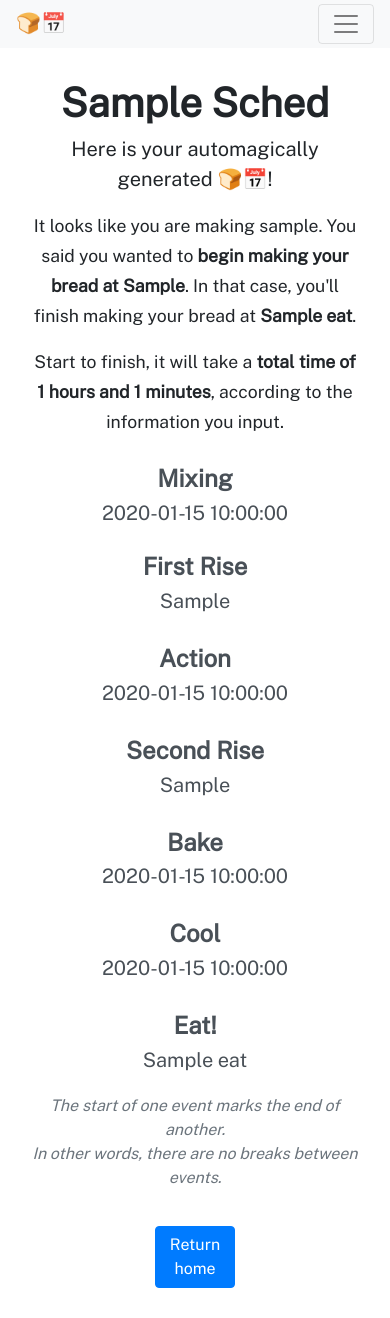
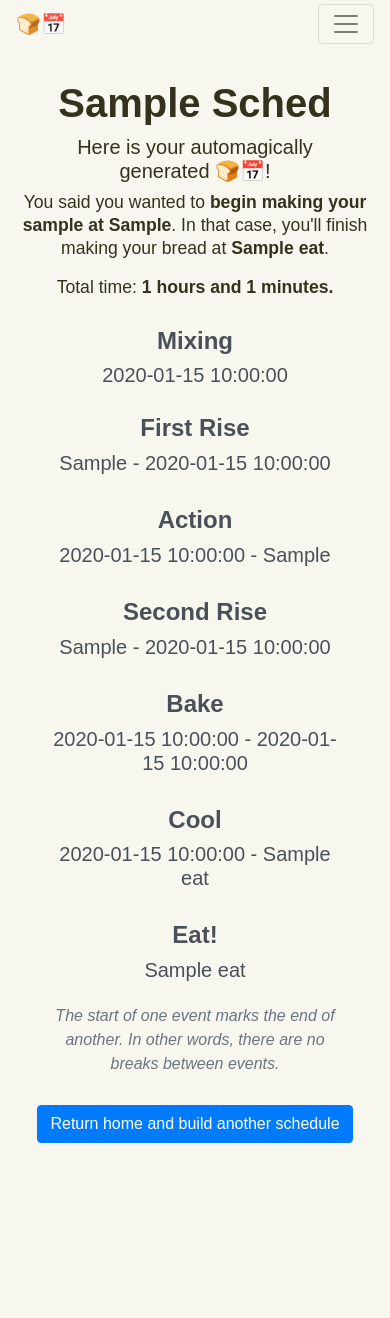
Before and after one commit to jakebox/breadsched, a Flask app: template app/templates/output.html in a window 390 px wide. After the commit the page ends 1143 px from the top, so only its background shows below. Run offline with Flask 2, Linux system fonts and the light colour scheme; the template is opened without the code that fills it: most values are stand-ins (such as "Sample title", 1, 10 or a date in 2020); some libraries are stand-ins or nearby versions.

Commit message:
Visual overhaul, mobile optimization

```diff
--- a/app/templates/base.html
+++ b/app/templates/base.html
@@ -6,6 +6,8 @@
         <meta name="viewport" content="width=device-width, initial-scale=1, shrink-to-fit=no, user-scalable=no">
 
         <link rel="stylesheet" href="https://stackpath.bootstrapcdn.com/bootstrap/4.3.1/css/bootstrap.min.css" integrity="sha384-ggOyR0iXCbMQv3Xipma34MD+dH/1fQ784/j6cY/iJTQUOhcWr7x9JvoRxT2MZw1T" crossorigin="anonymous">
+
+
 
 		<link rel="stylesheet" href="https://cdnjs.cloudflare.com/ajax/libs/flatpickr/4.2.3/flatpickr.css">
 
@@ -18,18 +20,43 @@
              font-size: 100%;
          }
 
-         body {
-             font-family: 'Public Sans', sans-serif;
+         /* body {
+            font-family: 'Public Sans', sans-serif;
+            font-size: 110%;
+            padding-top: 4.5em;
+            text-align: center;
+            line-height: 170%;
+			color: #34321C;
+			background-color: #F7F7F0;
+			}
+		  */
+
+		 body {
+			 color: #34321C;
+			 font-family: "Avenir Next", "Avenir", sans-serif;
              font-size: 110%;
              padding-top: 4.5em;
              text-align: center;
-             line-height: 170%;
-         }
+             line-height: 130%;
+			 color: #34321C;
+			 background: #F7F7F0;
+		 }
 
+		 strong {
+			 font-weight: 600;
+		 }
+
+		 h1, h2, h3 {
+			 display: inline-block;
+		 }
 
          input {
              text-align: center;
          }
+
+		 label {
+			 font-weight: 500 !important;
+		 }
 
          .form-control {
              font-size: 1.1rem;
@@ -60,6 +87,24 @@
              position: absolute;
          }
 
+		 .navbar-color-mine {
+			 background-color: #F7F7F0;
+		 }
+
+		 .list-group-mine .list-group-item {
+			 background-color: #F7F7F0;
+		 }
+
+
+		 .disable-dbl-tap-zoom {
+			 touch-action: manipulation;
+		 }
+
+		 .nav-link {
+			 font-weight: 500;
+		 }
+
+
          {% block style %}
          {% endblock %}
         </style>
@@ -69,7 +114,7 @@
 
     <body {% block body_attrs %}{% endblock %}>
 
-        <nav class="navbar navbar-expand-sm navbar-light bg-light fixed-top py-1">
+	<nav class="navbar navbar-expand-sm navbar-light navbar-color-mine fixed-top py-1">
             <a class="navbar-brand" href="/">&#x1F35E;&#x1F4C5;</a>
             <button class="navbar-toggler" type="button" data-toggle="collapse" data-target="#navbarNavAltMarkup" aria-controls="navbarNavAltMarkup" aria-expanded="false" aria-label="Toggle navigation">
                 <span class="navbar-toggler-icon"></span>
@@ -81,12 +126,12 @@
                     <!-- <a class="nav-item nav-link" type="button" onclick="challahFill();">Challah</a>
 					-->
 					<li class="nav-item dropdown">
-						<a class="nav-link dropdown-toggle" href="#" id="navbarDropdown" role="button" data-toggle="dropdown" aria-haspopup="true" aria-expanded="false">
+						<a class="nav-link dropdown-toggle disable-dbl-tap-zoom" href="#" id="navbarDropdown" role="button" data-toggle="dropdown" aria-haspopup="true" aria-expanded="false">
 							Presets
 						</a>
 						<div class="dropdown-menu" aria-labelledby="navbarDropdown">
-							<a class="dropdown-item" type="button" onclick="clearFill();">Clear forms</a>
-							<a class="dropdown-item" type="button" onclick="challahFill();">Challah</a>
+							<a class="dropdown-item" onclick="clearFill();">Clear forms</a>
+							<a class="dropdown-item" onclick="challahFill();">Challah</a>
 							<a class="dropdown-item disabled" href="#">More bread in succes</a>
 						</div>
 					</li>
@@ -103,7 +148,6 @@
         </main>
 
         <script src="https://code.jquery.com/jquery-3.3.1.slim.min.js" integrity="sha384-q8i/X+965DzO0rT7abK41JStQIAqVgRVzpbzo5smXKp4YfRvH+8abtTE1Pi6jizo" crossorigin="anonymous"></script>
-        <script src="https://cdnjs.cloudflare.com/ajax/libs/popper.js/1.14.7/umd/popper.min.js" integrity="sha384-UO2eT0CpHqdSJQ6hJty5KVphtPhzWj9WO1clHTMGa3JDZwrnQq4sF86dIHNDz0W1" crossorigin="anonymous"></script>
         <script src="https://stackpath.bootstrapcdn.com/bootstrap/4.3.1/js/bootstrap.min.js" integrity="sha384-JjSmVgyd0p3pXB1rRibZUAYoIIy6OrQ6VrjIEaFf/nJGzIxFDsf4x0xIM+B07jRM" crossorigin="anonymous"></script>
 
     </body>
--- a/app/templates/output.html
+++ b/app/templates/output.html
@@ -4,27 +4,33 @@
 
 <main role="main" class="container">
 
-    <h1 style="font-weight: 700;">{{ bread_object.bread_kind }} Sched</h1>
+    <h1 style="font-weight: 700;">{{ bread_object.bread_kind }} Sched</h1><br>
 
-    <p class="lead">Here is your automagically generated &#x1F35E;&#x1F4C5;!<br></p>
+    <h5>Here is your automagically generated &#x1F35E;&#x1F4C5;!</h5>
 
-    It looks like you are making {{ bread_object.bread_kind.lower() }}.
+	<div class="row justify-content-center">
+		<div class="col-*">
+			<p>
 
-    {% if target_time %}
-    To have it ready by {{ bread_object.schedule.get('eat') }} like you wanted, the <strong>latest you could start making your bread is {{ latest_possible_start }}.</strong><br>
-    {% endif %}
+				{% if target_time %}
+				To have your {{ bread_object.bread_kind.lower() }}  it ready by {{ bread_object.schedule.get('eat') }} like you wanted, <br>the latest you could start making your bread is {{ latest_possible_start }}.
+				{% endif %}
 
-    {% if not target_time %}
-    You said you wanted to <strong>begin making your bread at {{ latest_possible_start }}</strong>. In that case, you'll finish making your bread at <strong>{{ bread_object.schedule.get('eat') }}</strong>.<br>
-    {% endif %}
+				{% if not target_time %}
+				You said you wanted to <strong>begin making your {{  bread_object.bread_kind.lower()  }} at {{ latest_possible_start }}</strong>. In that case, you'll finish making your bread at <strong>{{ bread_object.schedule.get('eat') }}</strong>.<br>
+				{% endif %}
+			</p>
 
-	</p>
+			<!-- <p>Start to finish, it will take a <strong>total time of {{ total_rise_hours }} hours and {{ total_rise_mins }} minutes</strong>, according to the information you input.</p> -->
+			<p>Total time: <strong>{{ total_rise_hours }} hours and {{ total_rise_mins }} minutes.</strong></p>
+
+		</div>
+	</div>
 
 
-    <p>Start to finish, it will take a <strong>total time of {{ total_rise_hours }} hours and {{ total_rise_mins }} minutes</strong>, according to the information you input.</p>
 
-	<div class="col mx-auto">
-		<div class="list-group" align="center">
+	<div class="col-* mx-auto">
+		<div class="list-group list-group-mine" align="center">
 			<li class="list-group-item list-group-item-action flex-column align-items-start" style="border: none">
 				<div class="d-flex justify-content-center">
 					<h4 class="mb-2"><strong>Mixing</strong></h4>
@@ -35,35 +41,35 @@
 				<div class="d-flex justify-content-center">
 					<h4 class="mb-2"><strong>First Rise</strong></h4>
 				</div>
-				<h5 class="mb-2">{{bread_object.schedule.get('rise0')}}</h5>
+				<h5 class="mb-2">{{bread_object.schedule.get('rise0')}}&nbsp;-&nbsp;{{bread_object.schedule.get('action_time')}}</h5>
 			</li>
 
 			<li class="list-group-item list-group-item-action flex-column align-items-start" style="border: none">
 				<div class="d-flex justify-content-center">
 					<h4 class="mb-2"><strong>Action</strong></h4>
 				</div>
-				<h5 class="mb-2">{{bread_object.schedule.get('action_time')}}</h5>
+				<h5 class="mb-2">{{bread_object.schedule.get('action_time')}}&nbsp;-&nbsp;{{bread_object.schedule.get('rise1')}}</h5>
 			</li>
 
 			<li class="list-group-item list-group-item-action flex-column align-items-start" style="border: none">
 				<div class="d-flex justify-content-center">
 					<h4 class="mb-2"><strong>Second Rise</strong></h4>
 				</div>
-				<h5 class="mb-2">{{bread_object.schedule.get('rise1')}}</h5>
+				<h5 class="mb-2">{{bread_object.schedule.get('rise1')}}&nbsp;-&nbsp;{{bread_object.schedule.get('bake_time')}}</h5>
 			</li>
 
 			<li class="list-group-item list-group-item-action flex-column align-items-start" style="border: none">
 				<div class="d-flex justify-content-center">
 					<h4 class="mb-2"><strong>Bake</strong></h4>
 				</div>
-				<h5 class="mb-2">{{bread_object.schedule.get('bake_time')}}</h5>
+				<h5 class="mb-2">{{bread_object.schedule.get('bake_time')}}&nbsp;-&nbsp;{{bread_object.schedule.get('cool_time')}}</h5>
 			</li>
 
 			<li class="list-group-item list-group-item-action flex-column align-items-start" style="border: none">
 				<div class="d-flex justify-content-center">
 					<h4 class="mb-2"><strong>Cool</strong></h4>
 				</div>
-				<h5 class="mb-2">{{bread_object.schedule.get('cool_time')}}</h5>
+				<h5 class="mb-2">{{bread_object.schedule.get('cool_time')}}&nbsp;-&nbsp;{{bread_object.schedule.get('eat')}}</h5>
 			</li>
 
 			<li class="list-group-item list-group-item-action flex-column align-items-start" style="border: none">
@@ -78,13 +84,14 @@
 
 
     <div class="row mx-auto justify-content-center">
-        <h5><em><small class="text-muted">The start of one event marks the end of another. <br>
-            In other words, there are no breaks between events. <br> </em></small></h5>
+		<div class="col-sm justify-content-center">
+			<h5><em><small class="text-muted"> The start of one event marks the end of another. In other words, there are no breaks between events.</small></em></h5>
+		</div>
     </div><br>
 
 	<div class="row mx-auto justify-content-center">
-		<div class="col-4 justify-content-center">
-			<a class="btn btn-primary" href="/" role="button">Return home</a>
+		<div class="col-* justify-content-center">
+			<a class="btn btn-primary" href="/" role="button">Return home and build another schedule</a>
 		</div>
 	</div><br>
 
```
Also changed, not shown: app/templates/index.html (+18 -4 lines), app/templates/info.html (+8 -2 lines).
